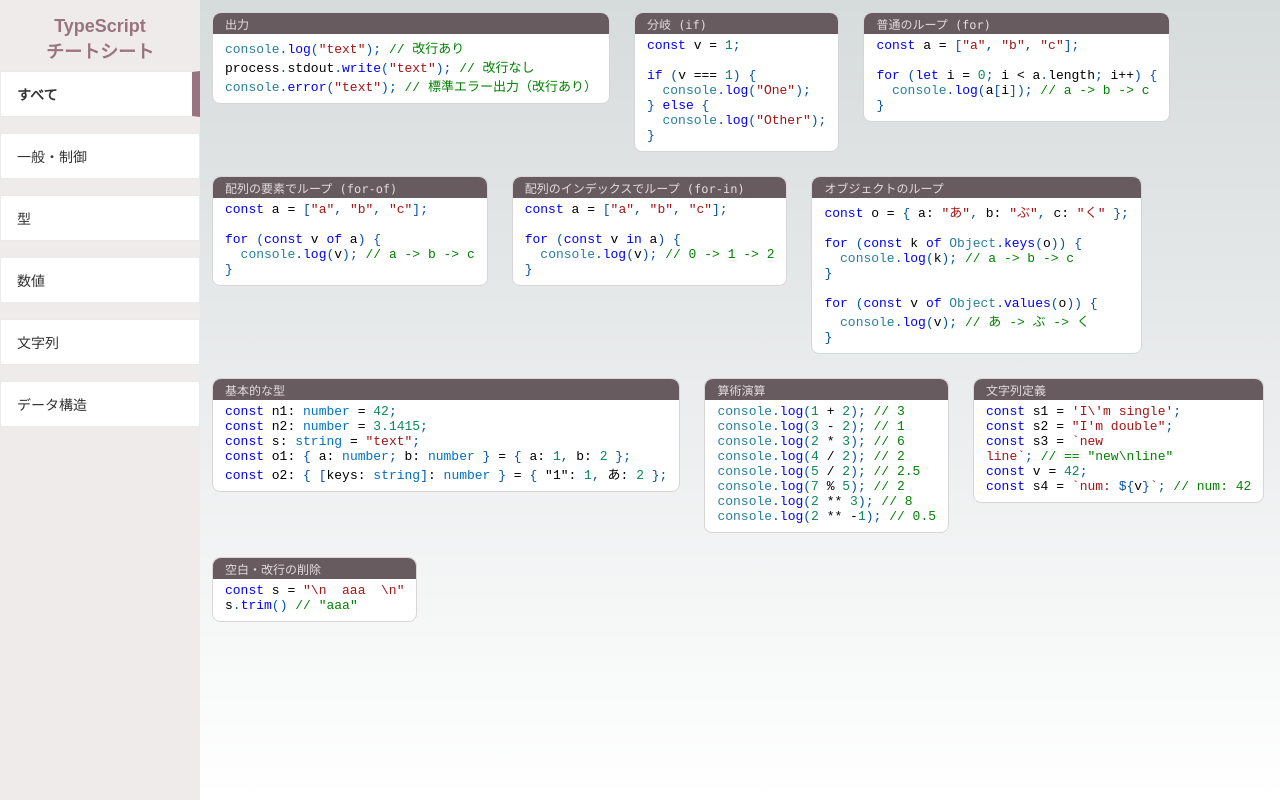
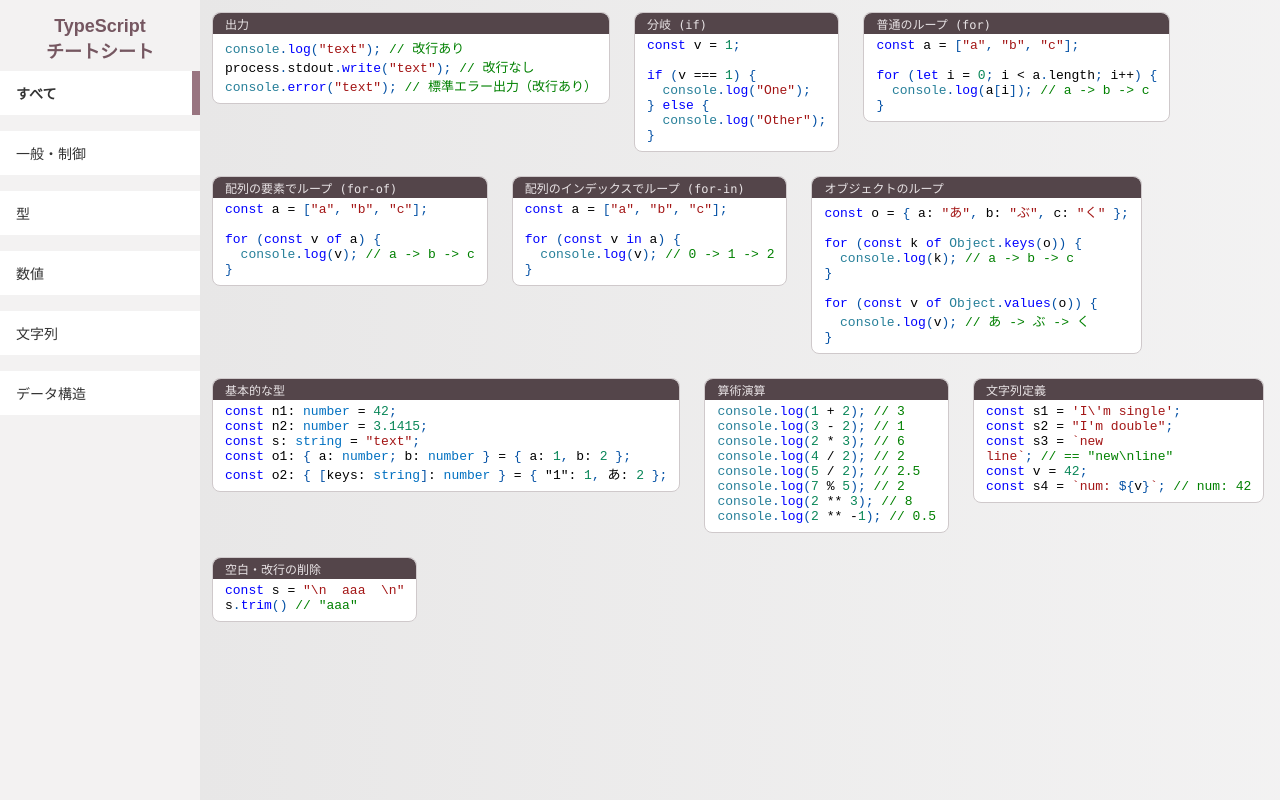
Before and after one commit to tris5572/ts-cheat-sheet-next, a Next.js app: page / in a window 1280 px wide. Built offline with nearby package versions, Linux system fonts and the light colour scheme.

Commit message:
スタイルを調整

```diff
--- a/src/components/codebox.module.css
+++ b/src/components/codebox.module.css
@@ -1,13 +1,13 @@
 .box {
-  border: 1px solid hsl(336, 6%, 84%);
+  border: 1px solid hsl(340, 5%, 80%);
   border-radius: 8px;
   background: white;
   margin: 12px;
 }
 
 .name {
-  background: hsl(338, 6%, 38%);
-  color: rgb(228, 220, 223);
+  background: hsl(340, 10%, 30%);
+  color: hsl(340, 10%, 90%);
   border-top-left-radius: 8px;
   border-top-right-radius: 8px;
   padding: 2px 12px;
--- a/src/components/sidebar.module.css
+++ b/src/components/sidebar.module.css
@@ -3,7 +3,7 @@
   display: flex;
   flex-direction: column;
   width: 200px;
-  background-color: hsl(0, 12%, 93%);
+  background-color: hsl(340, 5%, 95%);
   padding: 16px 0;
   /* border-right: 1px solid #eaeaea; */
   /* overflow-y: scroll; */
@@ -13,18 +13,14 @@
   margin: 8px 0;
   text-decoration: none;
   background: white;
-  /* border-radius: 4px; */
   font-size: 14px;
   padding: 12px 16px;
-  /* font-weight: 600; */
-  /* letter-spacing: 0.025em; */
   color: #333;
-  border: 1px solid #eaeaea;
   transition: all 0.125s ease;
 }
 
 .nav > a.selected {
-  border-right: 8px solid rgb(153, 116, 128);
+  border-right: 8px solid hsl(340, 15%, 53%);
   font-weight: bold;
 }
 
@@ -35,7 +31,7 @@
 .title {
   font-size: large;
   text-align: center;
-  color: rgb(153, 116, 128);
+  color: hsl(340, 15%, 40%);
 }
 
 .input {
--- a/src/styles/globals.css
+++ b/src/styles/globals.css
@@ -89,11 +89,12 @@
 body {
   color: rgb(var(--foreground-rgb));
   background: linear-gradient(
-      to bottom,
+      to right,
       transparent,
-      rgb(var(--background-end-rgb))
+      hsl(340, 2%, 95%) /* rgb(var(--background-end-rgb)) */
     )
-    rgb(var(--background-start-rgb));
+    hsl(340, 2%, 90%);
+  /* rgb(var(--background-start-rgb)); */
 }
 
 a {
```
